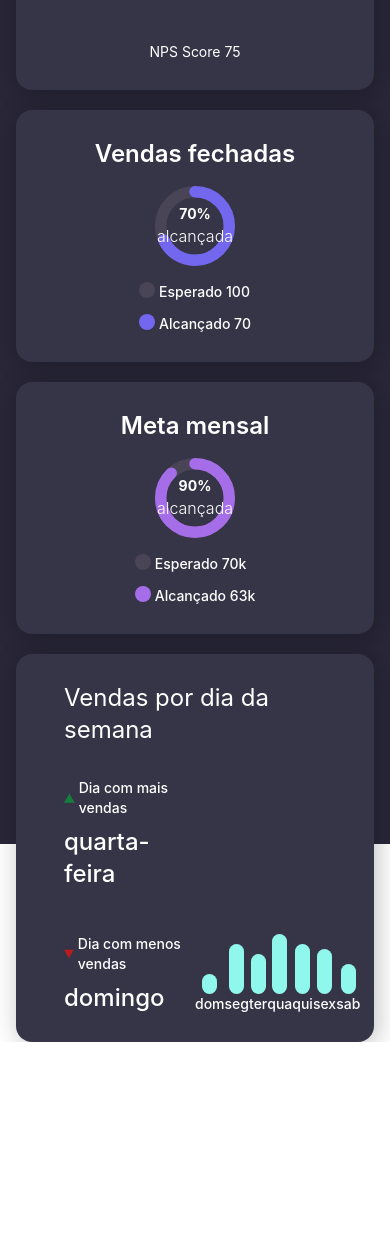
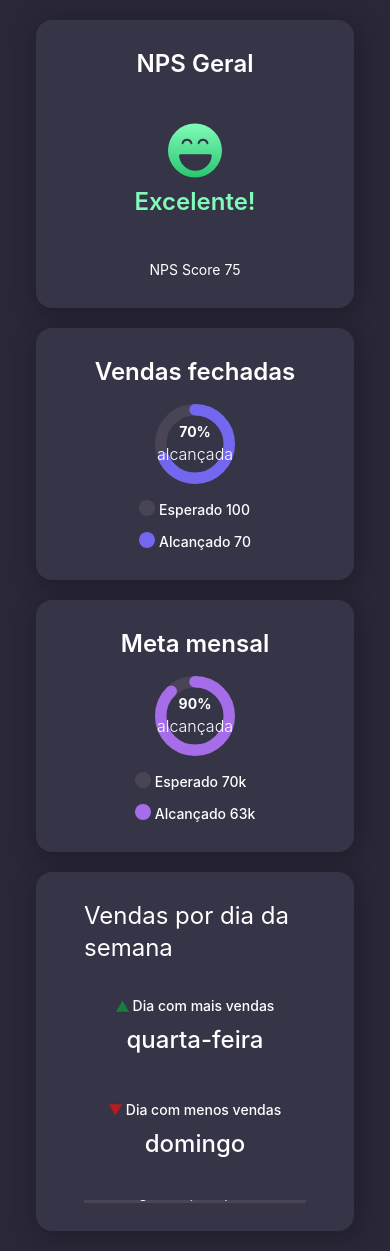
Before and after one commit to LucasSantus/vite-react-typescript-tailwindcss-dashboard-ui, a React (Vite) app: page / in a window 390 px wide. Before the commit the page ends 1042 px from the top, so only its background shows below. Built offline with nearby package versions, Linux system fonts and the light colour scheme.

Commit message:
:pushpin: insert update in code of simple graph

```diff
--- a/src/components/Sales/index.tsx
+++ b/src/components/Sales/index.tsx
@@ -10,8 +10,8 @@ export const Sales: React.FC = () => {
         <span className="text-white font-inter text-2xl">
           Vendas por dia da semana
         </span>
-        <div className="grid grid-cols-2 pt-8">
-          <div className="flex flex-col gap-2">
+        <div className="grid sm:grid-cols-2 grid-cols-1 pt-8">
+          <div className="flex flex-col gap-2 sm:justify-center sm:items-start items-center">
             <InfoOfTheDay
               dailySale="Dia com mais vendas"
               weekday="quarta-feira"
@@ -27,7 +27,7 @@ export const Sales: React.FC = () => {
             />
           </div>
 
-          <div>
+          <div className="pt-10">
             <SimpleGraph />
           </div>
         </div>
--- a/src/components/SimpleGraph/index.tsx
+++ b/src/components/SimpleGraph/index.tsx
@@ -1,5 +1,3 @@
-import classNames from "classnames";
-
 interface IDaysType {
   day: string;
   value: number;
@@ -47,8 +45,10 @@ export const SimpleGraph: React.FC = () => {
   };
 
   return (
-    <div className="h-full">
-      <div className="flex justify-between items-end h-full">
+    <div className="relative h-full  flex items-center">
+      <div className="w-full bg-[#4A4556] h-[3px]" />
+
+      <div className="absolute flex justify-between items-end h-full overflow-auto z-10 inset-0">
         {DAYS.map((item) => {
           const value = calcularValor(item.value);
 
@@ -62,10 +62,7 @@ export const SimpleGraph: React.FC = () => {
               className="flex flex-col justify-center items-center"
             >
               <div
-                className={classNames(
-                  // height,
-                  "bg-custom-cyan-600 w-[15px] rounded-full"
-                )}
+                className={"bg-custom-cyan-600 w-[15px] rounded-full"}
                 style={divStyle}
               />
               <span className="font-inter font-medium text-sm text-white">
--- a/src/components/Statistics/components/Item.tsx
+++ b/src/components/Statistics/components/Item.tsx
@@ -6,12 +6,20 @@ interface IItemProps {
   title: string;
   value: number;
   color: string;
+  type: "money" | "integer";
 }
 
-export const ItemStatistics: FC<IItemProps> = ({ title, value, color }) => {
+export const ItemStatistics: FC<IItemProps> = ({
+  title,
+  value,
+  color,
+  type,
+}) => {
   const valueFormatted = useMemo(() => {
+    if (type === "integer") return value;
+
     return formatterNumbers(value, 1);
-  }, [value]);
+  }, [value, type]);
 
   return (
     <div className="flex gap-1 text-white font-inter text-sm font-medium">
--- a/src/components/Statistics/index.tsx
+++ b/src/components/Statistics/index.tsx
@@ -3,21 +3,27 @@ import { Card } from "../Card";
 import { CircleProgress } from "../CircleProgress";
 import { ItemStatistics } from "./components/Item";
 
+interface IDataType {
+  expected: number;
+  reached: number;
+  type: "money" | "integer";
+}
+
 interface IStatisticsProps {
   title: string;
-  expected: number;
-  reached: number;
+  data: IDataType;
   backgroundColor: string;
   strokeColor: string;
 }
 
 export const Statistics: FC<IStatisticsProps> = ({
   title,
-  expected,
-  reached,
+  data,
   backgroundColor,
   strokeColor,
 }) => {
+  const { reached, expected, type } = data;
+
   const percentage = useMemo(() => {
     const value = (reached / expected) * 100;
 
@@ -30,7 +36,7 @@ export const Statistics: FC<IStatisticsProps> = ({
     <Card>
       <div className="py-7 md:px-12">
         <div className="flex flex-col items-center justify-between gap-4">
-          <span className="font-inter font-semibold text-2xl text-white">
+          <span className="font-inter font-semibold text-2xl text-white flex items-center justify-center">
             {title}
           </span>
           <div className="relative">
@@ -52,11 +58,13 @@ export const Statistics: FC<IStatisticsProps> = ({
               title="Esperado"
               value={expected}
               color={"bg-custom-purple-700"}
+              type={type}
             />
             <ItemStatistics
               title="Alcançado"
               value={reached}
               color={backgroundColor}
+              type={type}
             />
           </div>
         </div>
--- a/src/pages/Dashboard.tsx
+++ b/src/pages/Dashboard.tsx
@@ -4,23 +4,30 @@ import { Statistics } from "../components/Statistics";
 
 export const Dashboard = () => {
   return (
-    <div className="w-screen w- h-screen bg-custom-purple-800 flex justify-center items-center">
-      <div className="container mx-auto px-4 grid grid-cols-1 gap-5">
-        <div className="grid sm:grid-cols-1 md:grid-cols-3 gap-5">
+    <div className="w-screen sm:h-screen h-full p-5 bg-custom-purple-800">
+      <div className="sm:flex sm:justify-center sm:items-center h-full">
+        <div className="container grid-cols-1 mx-auto px-4 grid gap-5 max-w-[1200px]">
+          <div className="grid sm:grid-cols-1 md:grid-cols-3 gap-5 ">
             <Score />
 
             <Statistics
               title="Vendas fechadas"
-            expected={100}
-            reached={70}
+              data={{
+                expected: 100,
+                reached: 70,
+                type: "integer",
+              }}
               backgroundColor={"bg-[#7367F0]"}
               strokeColor={"stroke-[#7367F0]"}
             />
 
             <Statistics
               title="Meta mensal"
-            expected={70000}
-            reached={63000}
+              data={{
+                expected: 70000,
+                reached: 63000,
+                type: "money",
+              }}
               backgroundColor={"bg-[#A66DE9]"}
               strokeColor={"stroke-[#A66DE9]"}
             />
@@ -30,5 +37,6 @@ export const Dashboard = () => {
           </div>
         </div>
       </div>
+    </div>
   );
 };
```
Lines whose indentation alone changed are shown as unchanged.
